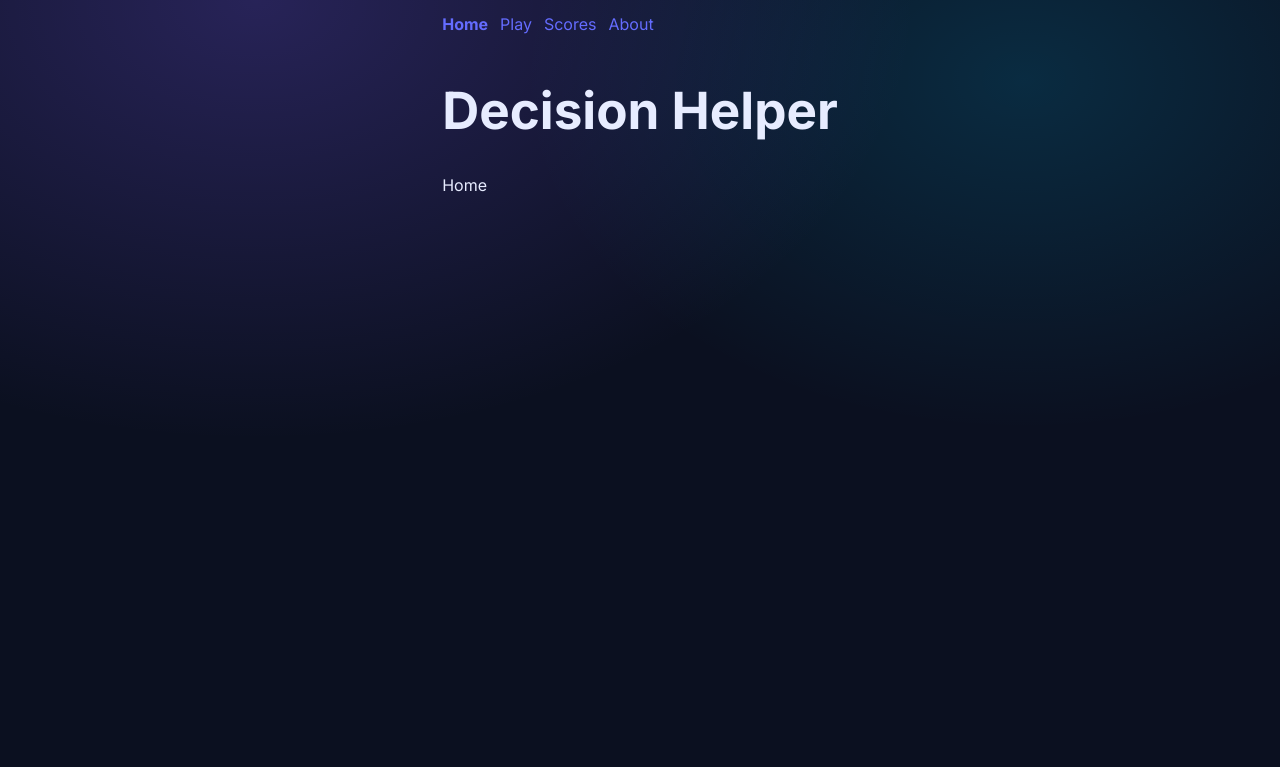
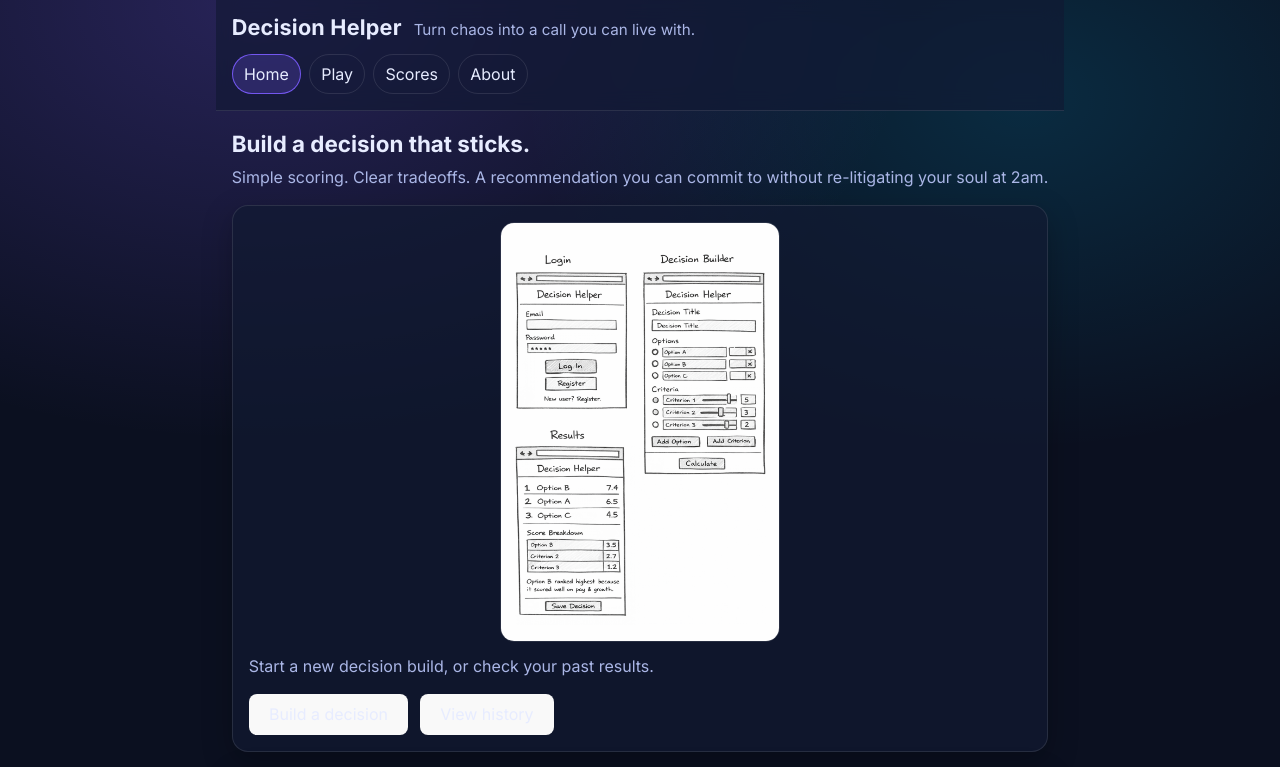
Before and after one commit to aztyler77-ux/startup, a React (Vite) app in the folder react/: page / in a window 1280 px wide. Shown: the top 767 px of the page. Built offline with nearby package versions, Linux system fonts and the light colour scheme.

Commit message:
style: apply startup css layout and cardish pages

```diff
--- a/react/src/App.jsx
+++ b/react/src/App.jsx
@@ -6,29 +6,39 @@ import About from './views/About';
 import NotFound from './views/NotFound';
 
 function Nav() {
-  const linkStyle = ({ isActive }) => ({
-    fontWeight: isActive ? '700' : '400',
-    textDecoration: 'none',
-    marginRight: '0.75rem',
-  });
-
   return (
-    <nav style={{ padding: '0.75rem 0' }}>
-      <NavLink to="/" style={linkStyle} end>Home</NavLink>
-      <NavLink to="/play" style={linkStyle}>Play</NavLink>
-      <NavLink to="/scores" style={linkStyle}>Scores</NavLink>
-      <NavLink to="/about" style={linkStyle}>About</NavLink>
+    <nav className="site-nav">
+      <NavLink to="/" end className={({ isActive }) => (isActive ? 'active' : undefined)}>
+        Home
+      </NavLink>
+      <NavLink to="/play" className={({ isActive }) => (isActive ? 'active' : undefined)}>
+        Play
+      </NavLink>
+      <NavLink to="/scores" className={({ isActive }) => (isActive ? 'active' : undefined)}>
+        Scores
+      </NavLink>
+      <NavLink to="/about" className={({ isActive }) => (isActive ? 'active' : undefined)}>
+        About
+      </NavLink>
     </nav>
   );
 }
 
 export default function App() {
   return (
-    <div style={{ maxWidth: '900px', margin: '0 auto', padding: '0 1rem' }}>
-      <header>
+    <>
+      <header id="site-header">
+        <div className="app-shell">
+          <div className="brand">
+            <h1>Decision Helper</h1>
+            <div className="tagline">Turn chaos into a call you can live with.</div>
+          </div>
           <Nav />
+        </div>
       </header>
 
+      <main className="site-main">
+        <div className="app-shell">
           <Routes>
             <Route path="/" element={<Home />} />
             <Route path="/play" element={<Play />} />
@@ -37,5 +47,13 @@ export default function App() {
             <Route path="*" element={<NotFound />} />
           </Routes>
         </div>
+      </main>
+
+      <footer id="site-footer">
+        <div className="app-shell">
+          <small>© {new Date().getFullYear()} Decision Helper</small>
+        </div>
+      </footer>
+    </>
   );
 }
--- a/react/src/views/About.jsx
+++ b/react/src/views/About.jsx
@@ -1,8 +1,15 @@
 export default function About() {
   return (
-    <main>
-      <h1>About</h1>
-      <p>About</p>
-    </main>
+    <>
+      <h2 className="page-title">About</h2>
+      <p className="page-subtitle">What this app is trying to do.</p>
+
+      <div className="cardish">
+        <p style={{ marginTop: 0, color: 'var(--muted)' }}>
+          Decision Helper is a simple tool to help you compare options using criteria that actually matter to you.
+          Later phases will add real data entry, persistence, and a better scoring flow.
+        </p>
+      </div>
+    </>
   );
 }
--- a/react/src/views/Home.jsx
+++ b/react/src/views/Home.jsx
@@ -1,8 +1,37 @@
+import { Link } from 'react-router-dom';
+
 export default function Home() {
   return (
-    <main>
-      <h1>Decision Helper</h1>
-      <p>Home</p>
-    </main>
+    <>
+      <h2 className="page-title">Build a decision that sticks.</h2>
+      <p className="page-subtitle">
+        Simple scoring. Clear tradeoffs. A recommendation you can commit to without re-litigating your soul at 2am.
+      </p>
+
+      <div className="cardish" style={{ marginBottom: '1rem' }}>
+        <img src="/DecisionHelper.png" alt="Decision Helper" />
+        <p style={{ marginTop: '.75rem', color: 'var(--muted)' }}>
+          Start a new decision build, or check your past results.
+        </p>
+
+        <div style={{ display: 'flex', gap: '.75rem', flexWrap: 'wrap' }}>
+          <Link to="/play">
+            <button>Build a decision</button>
+          </Link>
+          <Link to="/scores">
+            <button>View history</button>
+          </Link>
+        </div>
+      </div>
+
+      <div className="cardish">
+        <h3 style={{ marginTop: 0 }}>How it works</h3>
+        <ol style={{ marginBottom: 0, color: 'var(--muted)' }}>
+          <li>Add your options.</li>
+          <li>Choose what matters (criteria).</li>
+          <li>Score them and get a recommendation.</li>
+        </ol>
+      </div>
+    </>
   );
 }
--- a/react/src/views/Play.jsx
+++ b/react/src/views/Play.jsx
@@ -1,8 +1,18 @@
 export default function Play() {
   return (
-    <main>
-      <h1>Decision Builder</h1>
-      <p>Play</p>
-    </main>
+    <>
+      <h2 className="page-title">Play</h2>
+      <p className="page-subtitle">Decision Builder (coming next phase).</p>
+
+      <div className="cardish">
+        <label htmlFor="decisionName">Decision name</label>
+        <div style={{ marginTop: '.5rem' }}>
+          <input id="decisionName" placeholder="e.g., New laptop vs. keep current" />
+        </div>
+        <div style={{ marginTop: '1rem' }}>
+          <button>Create</button>
+        </div>
+      </div>
+    </>
   );
 }
--- a/react/src/views/Scores.jsx
+++ b/react/src/views/Scores.jsx
@@ -1,8 +1,27 @@
 export default function Scores() {
   return (
-    <main>
-      <h1>Decision History</h1>
-      <p>Scores</p>
-    </main>
+    <>
+      <h2 className="page-title">Scores</h2>
+      <p className="page-subtitle">Decision History (placeholder).</p>
+
+      <div className="cardish table-wrap">
+        <table>
+          <thead>
+            <tr>
+              <th>Date</th>
+              <th>Decision</th>
+              <th>Result</th>
+            </tr>
+          </thead>
+          <tbody>
+            <tr>
+              <td>—</td>
+              <td>—</td>
+              <td>—</td>
+            </tr>
+          </tbody>
+        </table>
+      </div>
+    </>
   );
 }
```
Lines whose indentation alone changed are shown as unchanged.
